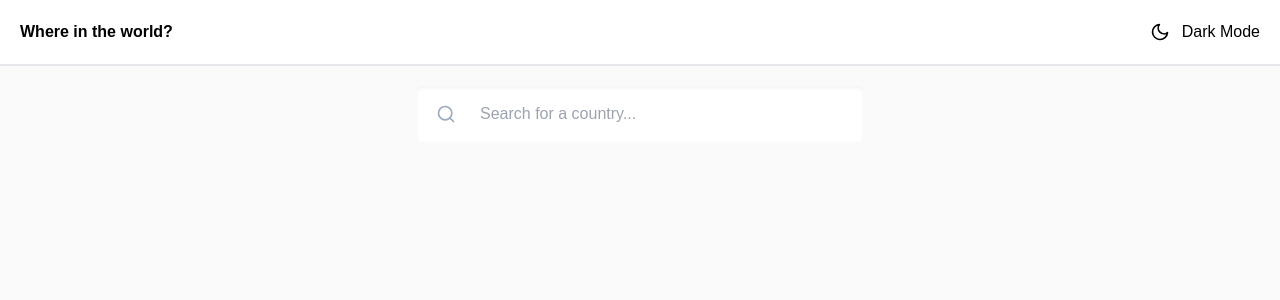
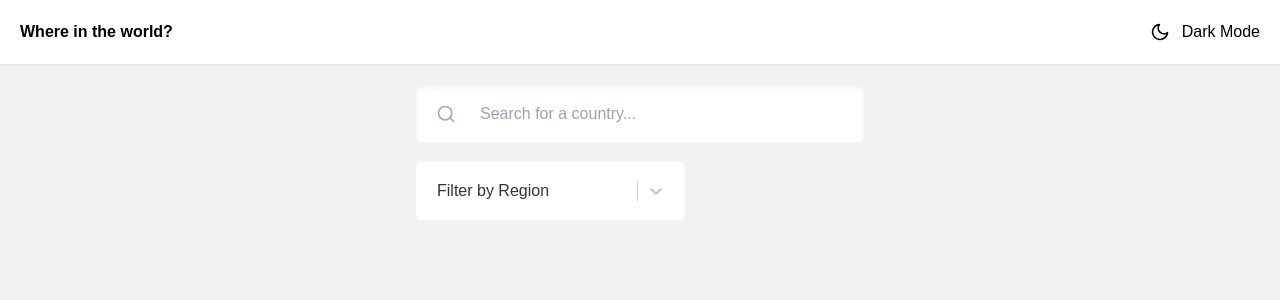
Before and after one commit to devggui/rest-countries-api, a Next.js app: page / in a window 1280 px wide. Shown: the top 300 px of the page. Built offline with nearby package versions, Linux system fonts and the light colour scheme.

Commit message:
feat: add Select component using react select

```diff
--- a/package.json
+++ b/package.json
@@ -10,12 +10,14 @@
   },
   "dependencies": {
     "autoprefixer": "10.4.14",
+    "axios": "^1.4.0",
     "eslint": "8.42.0",
-    "eslint-config-next": "13.4.5",
+    "eslint-config-next": "^12.0.4",
     "next": "13.4.5",
     "postcss": "8.4.24",
     "react": "18.2.0",
     "react-dom": "18.2.0",
+    "react-select": "^5.7.3",
     "tailwindcss": "3.3.2"
   }
 }
--- a/src/app/components/Main/Filter/Filter.js
+++ b/src/app/components/Main/Filter/Filter.js
@@ -0,0 +1,29 @@
+import Select from 'react-select'
+import AsyncSelect from 'react-select/async';
+
+export default function Filter() {
+  const options = [
+    { value: 'Filter by Region', label: 'Filter by Region' },
+    { value: '1', label: '1' },
+    { value: '2', label: '2' },
+  ]
+
+  return (
+    <Select
+      defaultValue={options[0]}
+      options={options}
+      className="mt-5 w-3/5 outline-none rounded-md"
+      id="countries"
+      name="countries"
+
+      styles={{
+        control: (baseStyles, state) => ({
+          ...baseStyles,
+          borderColor: 'transparent',
+          padding: '10px',
+          borderRadius: '6px'
+        }),
+      }}
+    />
+  )
+}
--- a/src/app/components/Main/Main.js
+++ b/src/app/components/Main/Main.js
@@ -1,11 +1,12 @@
 import Search from './Search/Search'
+import Filter from './Filter/Filter'
 
 export default function Main() {
   return (
     <main className="flex flex-col bg-[var(--Very-Light-Gray)] h-full p-5 items-center justify-start">
       <div className="w-full max-w-md">
         <Search />
-        {/* <Filter /> */}
+        <Filter />
         {/* <Card /> */}
       </div>
     </main>
--- a/src/app/globals.css
+++ b/src/app/globals.css
@@ -9,7 +9,7 @@
   --Very-Dark-Blue: hsl(207, 26%, 17%); /*(Dark Mode Background)*/
   --Very-Dark-Blue: hsl(200, 15%, 8%);  /*(Light Mode Text)*/
   --Dark-Gray: hsl(0, 0%, 52%);         /*(Light Mode Input)*/
-  --Very-Light-Gray: hsl(0, 0%, 98%);   /*(Light Mode Background)*/
+  --Very-Light-Gray: hsl(0, 0%, 95%);   /*(Light Mode Background)*/
   --White: hsl(0, 0%, 100%);            /*(Dark Mode Text & Light Mode Elements)*/
 }
 
```
Also changed, not shown: 1 other file (tests, documents, lock files or other folders).
